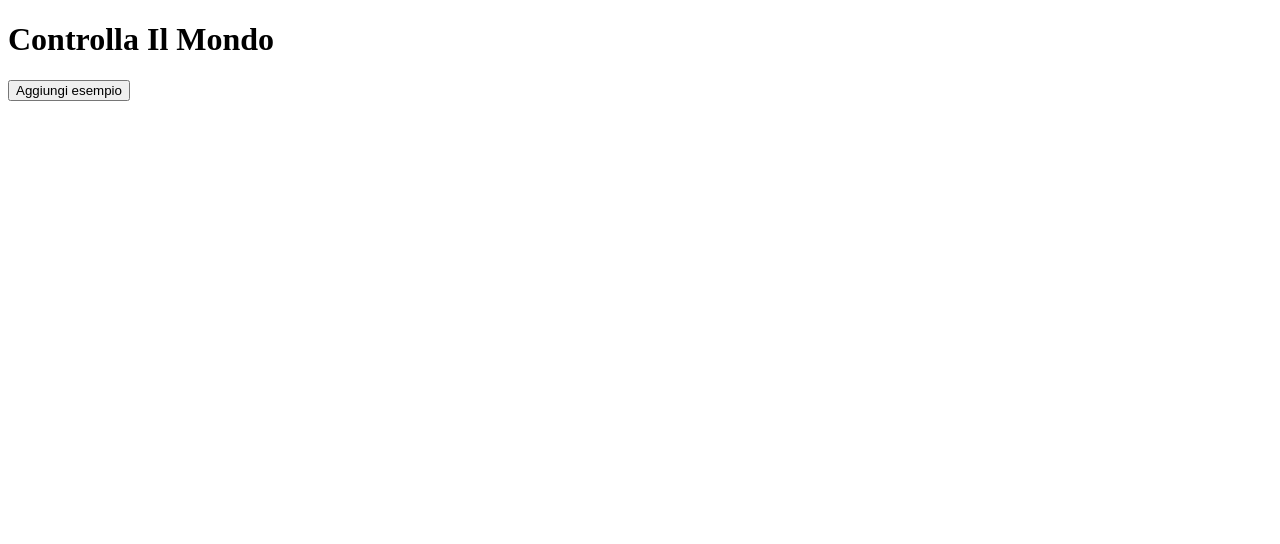
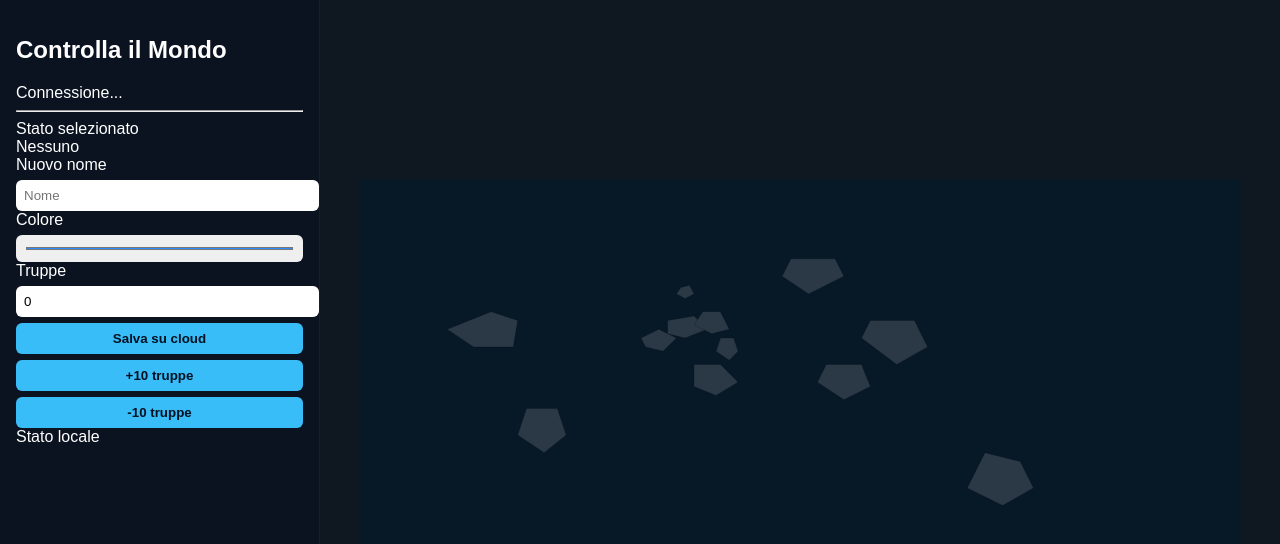
Before and after one commit to Lagattix/controlla_il_mondo, a plain HTML site: page index.html in a window 1280 px wide. Drawn offline with Linux system fonts and the light colour scheme; no server answers.

Commit message:
Update index.html

```diff
--- a/index.html
+++ b/index.html
@@ -1,14 +1,54 @@
 <!DOCTYPE html>
-<html>
+<html lang="it">
 <head>
-  <title>Controlla Il Mondo</title>
+<meta charset="UTF-8">
+<meta name="viewport" content="width=device-width, initial-scale=1.0">
+<title>Controlla il Mondo</title>
+<style>
+body{margin:0;font-family:Arial,sans-serif;display:flex;height:100vh;background:#0f1720;color:#fff}
+#sidebar{width:320px;background:#0b1220;padding:16px;box-sizing:border-box;border-right:1px solid rgba(255,255,255,0.05)}
+#map-wrap{flex:1;display:flex;justify-content:center;align-items:center;padding:16px;box-sizing:border-box}
+svg{width:95%;height:95%;max-width:1400px;max-height:800px}
+svg path{fill:#2b3946;stroke:#0b1116;stroke-width:0.6;cursor:pointer;transition:fill .18s}
+svg path:hover{filter:brightness(1.06);transform:translateY(-2px)}
+input,button{margin-top:6px;width:100%;padding:8px;border-radius:6px;border:0}
+button{background:#38bdf8;color:#012;font-weight:700;cursor:pointer}
+#troopsLayer text{font-weight:700;font-size:12px;fill:#fff;stroke:#133241;stroke-width:2;text-anchor:middle;dominant-baseline:middle}
+</style>
 </head>
 <body>
-  <h1>Controlla Il Mondo</h1>
-  <button id="salva">Aggiungi esempio</button>
-  <div id="output"></div>
-
-  <script type="module" src="firebase.js"></script>
-  <script type="module" src="script.js"></script>
+<div id="sidebar">
+  <h2>Controlla il Mondo</h2>
+  <div id="user">Connessione...</div>
+  <hr>
+  <label>Stato selezionato</label><div id="selectedName">Nessuno</div>
+  <label>Nuovo nome</label><input id="rename" type="text" placeholder="Nome">
+  <label>Colore</label><input id="color" type="color" value="#2b8cff">
+  <label>Truppe</label><input id="troops" type="number" min="0" value="0">
+  <button id="save">Salva su cloud</button>
+  <button id="inc">+10 truppe</button>
+  <button id="dec">-10 truppe</button>
+  <div id="status">Stato locale</div>
+</div>
+<div id="map-wrap">
+  <svg id="world" viewBox="0 0 2000 1000" xmlns="http://www.w3.org/2000/svg" preserveAspectRatio="xMidYMid meet">
+    <rect width="2000" height="1000" fill="#071827"></rect>
+    <path id="france" d="M700 320 L760 310 L790 340 L740 360 L700 350 Z"></path>
+    <path id="spain" d="M640 360 L680 340 L720 360 L690 390 L650 380 Z"></path>
+    <path id="italy" d="M820 360 L850 360 L860 390 L840 410 L810 390 Z"></path>
+    <path id="germany" d="M780 300 L820 300 L840 340 L800 350 L760 330 Z"></path>
+    <path id="uk" d="M720 260 L740 270 L760 260 L750 240 L730 245 Z"></path>
+    <path id="usa" d="M200 340 L300 300 L360 320 L350 380 L260 380 Z"></path>
+    <path id="brazil" d="M380 520 L450 520 L470 580 L420 620 L360 580 Z"></path>
+    <path id="egypt" d="M760 420 L820 420 L860 460 L810 490 L760 470 Z"></path>
+    <path id="russia" d="M980 180 L1080 180 L1100 220 L1020 260 L960 220 Z"></path>
+    <path id="china" d="M1160 320 L1260 320 L1290 380 L1220 420 L1140 360 Z"></path>
+    <path id="india" d="M1060 420 L1140 420 L1160 470 L1100 500 L1040 460 Z"></path>
+    <path id="australia" d="M1420 620 L1500 640 L1530 700 L1460 740 L1380 700 Z"></path>
+    <g id="troopsLayer"></g>
+  </svg>
+</div>
+<script type="module" src="firebase.js"></script>
+<script type="module" src="script.js"></script>
 </body>
 </html>
```
